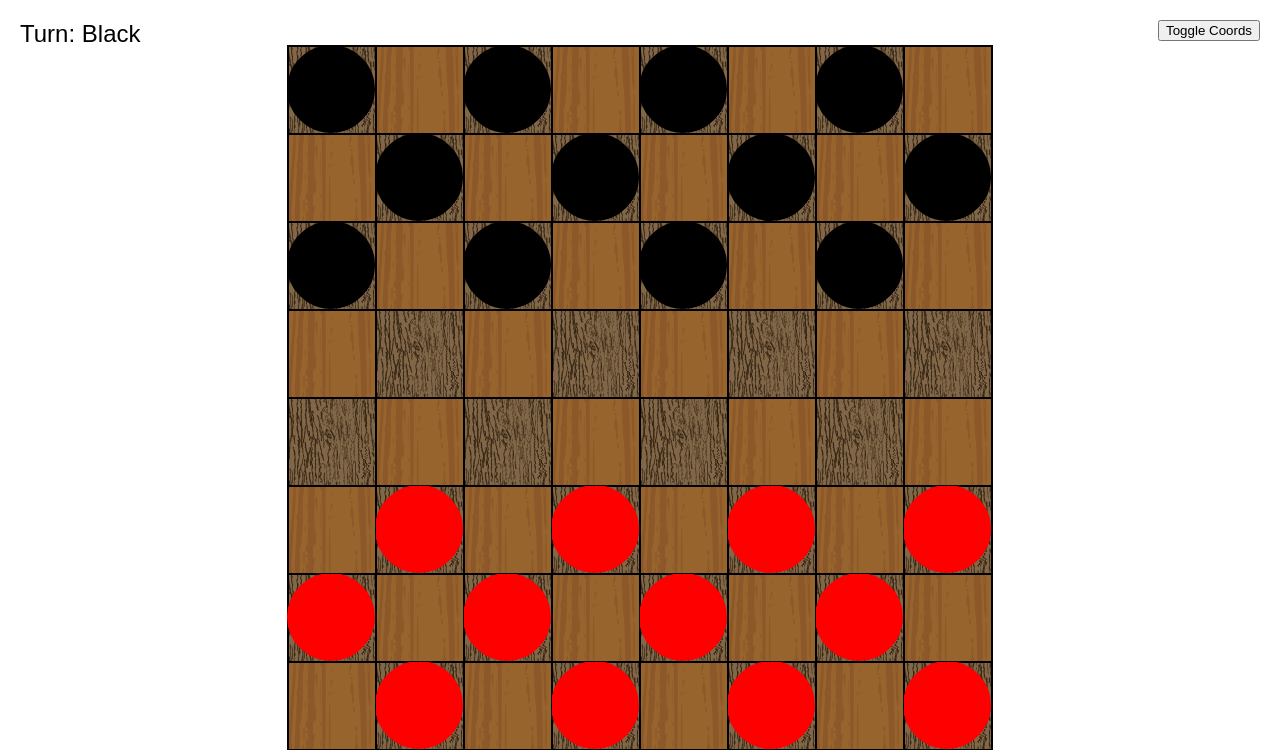
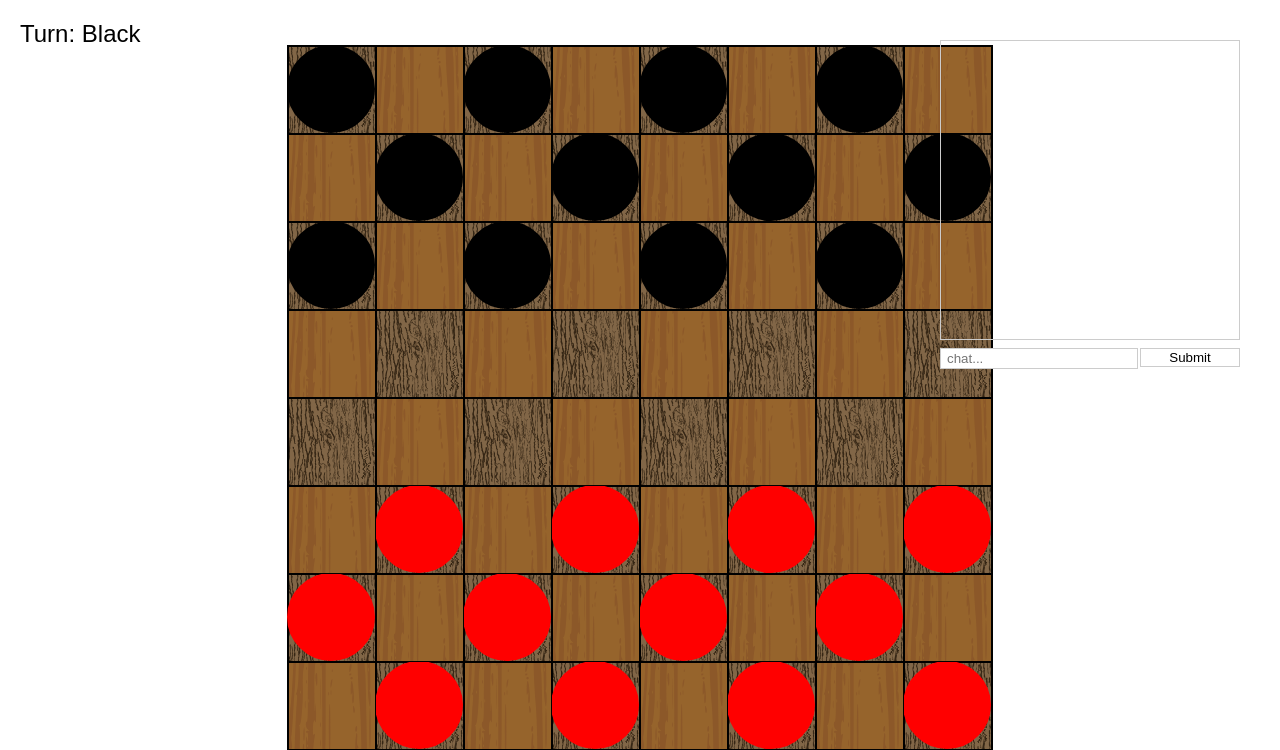
Before and after one commit to brettalanmeyer/checkers, a Flask app: page /1 in a window 1280 px wide. Shown: the top 750 px of the page. Run offline with Flask 2, Linux system fonts and the light colour scheme.

Commit message:
Added chat feature.

```diff
--- a/run.py
+++ b/run.py
@@ -11,13 +11,6 @@ app.config["SECRET_KEY"] = "secret!"
 socketio = SocketIO(app, async_mode="gevent")
 thread = None
 
-# def background_thread():
-# 	count = 0
-# 	while True:
-# 		time.sleep(10)
-# 		count += 1
-# 		socketio.emit("response", { "data": "Server generated event", "count": count}, namespace = "/move")
-
 @app.route("/<int:team>")
 def index(team):
 
@@ -26,24 +19,25 @@ def index(team):
 	else:
 		color = "red"
 
-	# global thread
-	# if thread is None:
-	# 	thread = Thread(target=background_thread)
-	# 	thread.daemon = True
-	# 	thread.start()
 	return render_template("board.html", color = color)
 
-@socketio.on("move", namespace="/move")
-def test_broadcast_message(message):
-	# session["receive_count"] = session.get("receive_count", 0) + 1
-	emit("response", {
-		"x1": message["x1"],
-		"x2": message["x2"],
-		"y1": message["y1"],
-		"y2": message["y2"],
+@socketio.on("send-move", namespace="/move")
+def move(data):
+	emit("receive-move", {
+		"x1": data["x1"],
+		"x2": data["x2"],
+		"y1": data["y1"],
+		"y2": data["y2"],
+		"black": data["black"],
+		"red": data["red"]
+	}, broadcast = True)
+
+@socketio.on("send-message", namespace="/move")
+def message(message):
+	emit("receive-message", {
+		"message": message["message"],
 		"black": message["black"],
 		"red": message["red"]
-		# "count": session["receive_count"]
 	}, broadcast = True)
 
 if __name__ == "__main__":
--- a/static/all.css
+++ b/static/all.css
@@ -147,3 +147,41 @@ html, body {
 	right: 20px;
 	cursor: pointer;
 }
+
+.chat {
+	position: absolute;
+	top: 40px;
+	right: 40px;
+	width: 300px;
+}
+
+.chat .messages {
+	height: 300px;
+	border: solid 1px #ccc;
+	margin-bottom: 8px;
+	overflow-y: auto;
+}
+
+.chat .messages p {
+	margin: 0;
+	padding: 2px 4px;
+	font-size: 13px;
+}
+
+.chat input {
+	width: 198px;
+	border: solid 1px #ccc;
+	display: inline-block;
+	float: left;
+	padding: 2px 6px;
+}
+.chat button {
+	width: 100px;
+	display: inline-block;
+	padding: 0;
+	margin: 0;
+	border: solid 1px #ccc;
+	background: none;
+	float: right;
+	padding: 1px 0;
+}
--- a/templates/board.html
+++ b/templates/board.html
@@ -12,7 +12,9 @@
 	</head>
 	<body>
 
+		<!--
 		<button class="coords-toggle">Toggle Coords</button>
+		-->
 
 		<div class="turn">
 			<span class="label">Turn:</span>
@@ -57,6 +59,17 @@
 
 		</div>
 
+		<div class="chat">
+
+			<div class="messages"></div>
+
+			<form id="messages" method="GET" action="">
+				<input type="text" id="message" placeholder="chat..." />
+				<button id="message-submit" type="submit">Submit</button>
+			</form>
+
+		</div>
+
 
 		<script src="{{ url_for('static', filename='jquery.min.js') }}"></script>
 		<script src="{{ url_for('static', filename='socket.io.min.js') }}"></script>
```
Also changed, not shown: static/all.js.
